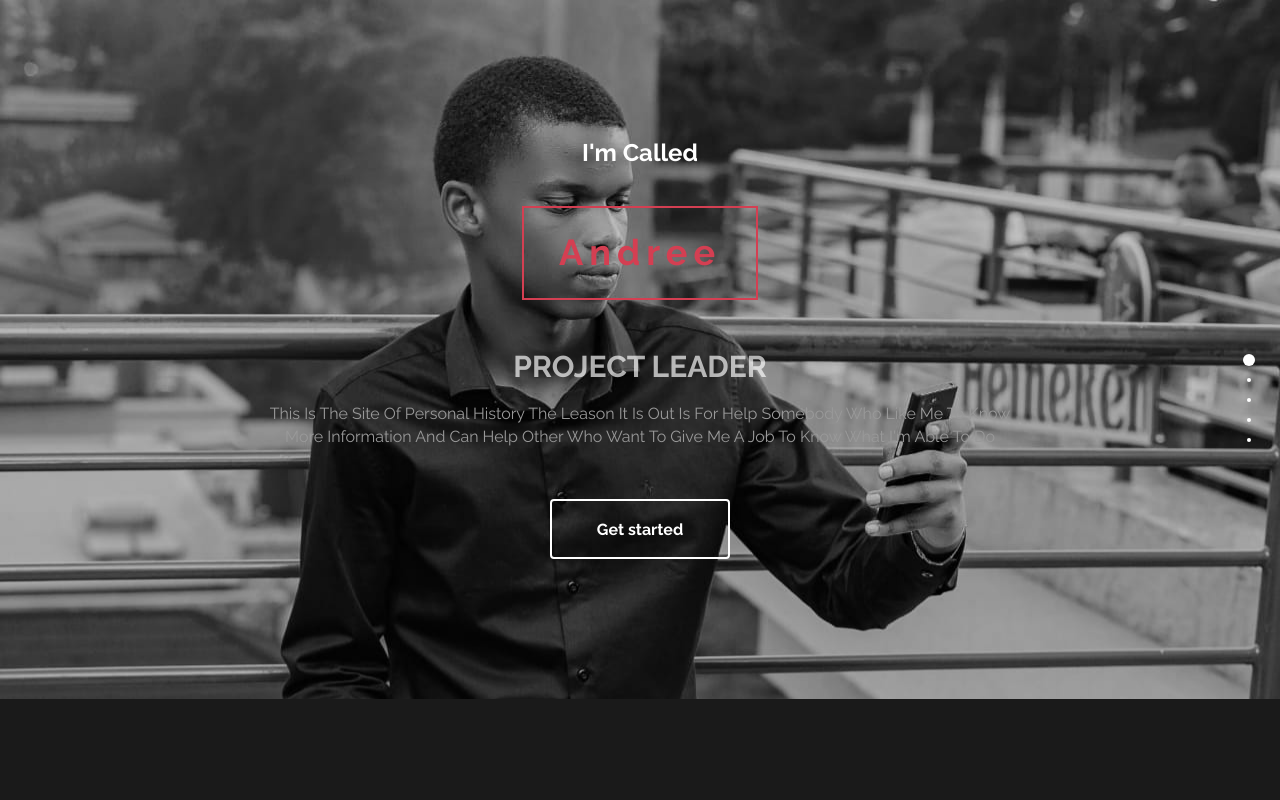
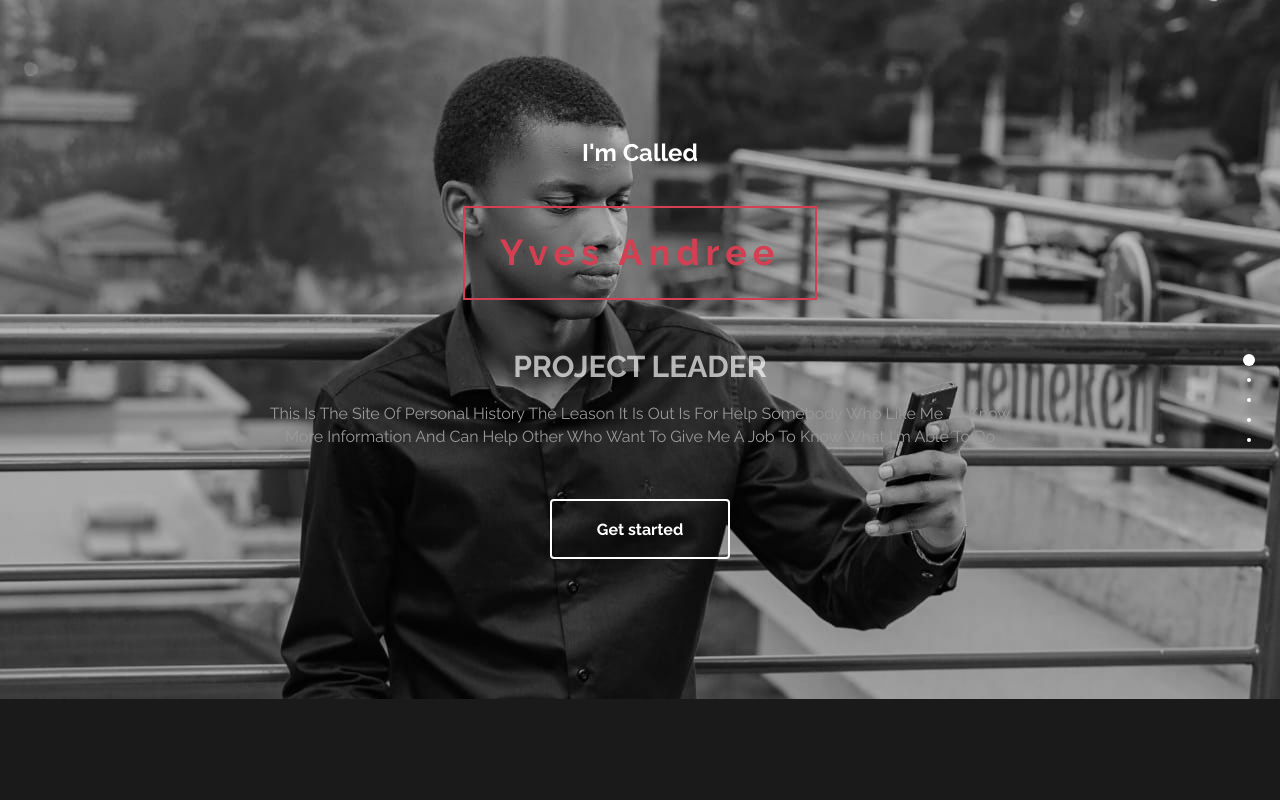
Before and after one commit to AndreeG813/my_portifolio, a plain HTML site: page index.html in a window 1280 px wide. Shown: the top 800 px of the page. Drawn offline with Linux system fonts and the light colour scheme.

Commit message:
adding Yves in div as name

```diff
--- a/index.html
+++ b/index.html
@@ -42,7 +42,7 @@
 					<div class="col-md-2"></div>
 					<div class="col-md-8 wow fadeIn" data-wow-delay="0.9s">
 						<h3>I'm Called</h3>
-						<h1>Andree</h1>
+						<h1>Yves Andree</h1>
 						<h2 class="rotate">DESIGNER &AMP; DEVELOPER, PHOTOGRAPHER &AMP; EDITER SPECIALIST, PROJECT LEADER</h2>
 						<p>This Is The Site Of Personal History The Leason It Is Out Is For Help Somebody Who Like Me To Know More Information And Can Help Other Who Want To Give Me A Job To Know What I'm Able To Do</p>
 						<a href="#work" class="btn btn-default smoothScroll wow fadeInUp" data-wow-delay="1s">Get started</a>
```
